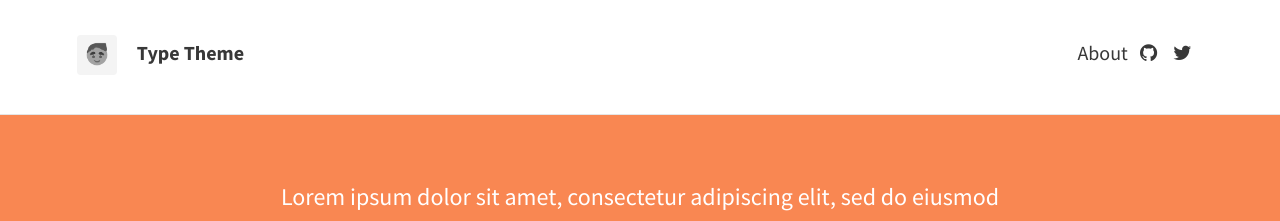
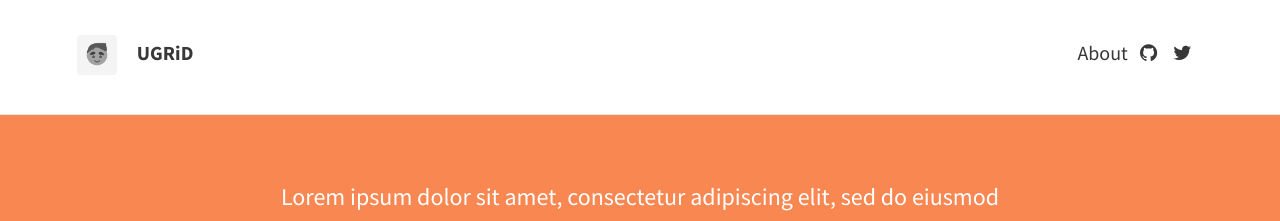
Before and after one commit to sketchplatform/ugriders.github.io, a Jekyll site: the page built from index.html, in a window 1280 px wide. Shown: the top 221 px of the page. Built offline with Jekyll 4.4.1, drawn with Linux system fonts in a browser that asks for light colours; nearby versions of some CDN libraries; Markdown is read by kramdown in place of the engine named in the settings; the list of posts is cut into pages by our own code.

Commit message:
Changing the site name to UGRiD

```diff
--- a/_config.yml
+++ b/_config.yml
@@ -5,7 +5,7 @@ url: "http://example.com" # the base hostname & protocol for your site
 # THEME-SPECIFIC CONFIGURATION
 theme_settings:
   # Meta
-  title: Type Theme
+  title: UGRiD
   avatar: avatar.png
   gravatar: # Email MD5 hash
   description: "A website with blog posts and pages" # used by search engines
@@ -66,7 +66,7 @@ paginate: 5
 paginate_path: "blog/page:num"
 
 # BUILD SETTINGS
-markdown: knitr
+markdown: kmarkdown
 highlighter: rouge
 sass:
   sass_dir: _sass
```
